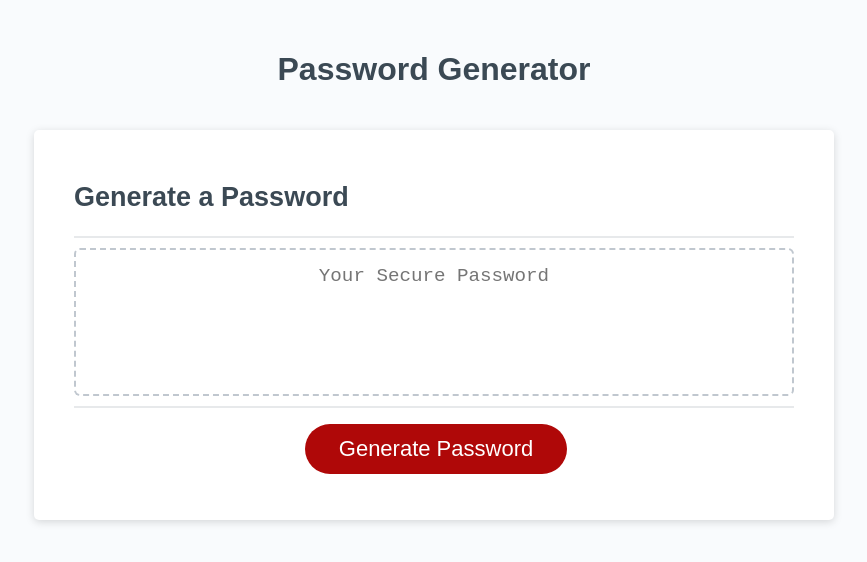
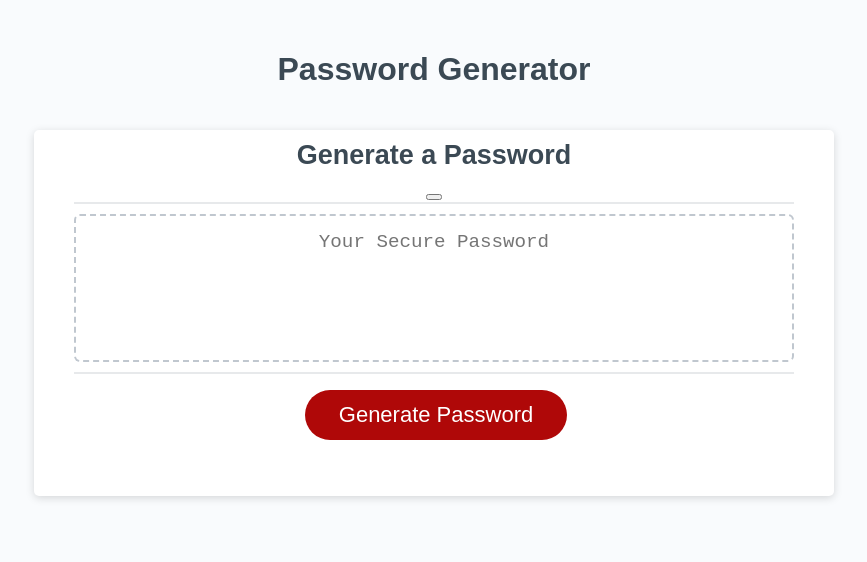
Before and after one commit to benw10-1/hw_3, a plain HTML site: page index.html in a window 1280 px wide. Shown: the whole page, without its empty margins (206-1073 px from the left). Drawn offline with Linux system fonts and the light colour scheme; files that its build step writes are made by us from their sources.

Commit message:
Changed file names in html file to fit file structure, corrected styling for card header

```diff
--- a/assets/style.css
+++ b/assets/style.css
@@ -39,7 +39,15 @@ header {
   font-size: 18px;
   margin: 0 auto;
   max-width: 800px;
-  padding: 30px 40px;
+  padding: 10px 40px 40px;
+}
+
+.card-header {
+  text-align: center;
+}
+
+.card-header h2 {
+  margin: 0 auto 10px;
 }
 
 .card-header::after {
--- a/index.html
+++ b/index.html
@@ -5,7 +5,7 @@
     <meta name="viewport" content="width=device-width, initial-scale=1.0" />
     <meta http-equiv="X-UA-Compatible" content="ie=edge" />
     <title>Password Generator</title>
-    <link rel="stylesheet" href="style.css" />
+    <link rel="stylesheet" href="assets/style.css" />
   </head>
   <body>
     <div class="wrapper">
@@ -15,6 +15,9 @@
       <div class="card">
         <div class="card-header">
           <h2>Generate a Password</h2>
+          <div class="buttons">
+            <button></button>
+          </div>
         </div>
         <div class="card-body">
           <textarea
@@ -29,6 +32,6 @@
         </div>
       </div>
     </div>
-    <script src="script.js"></script>
+    <script src="assets/script.js"></script>
   </body>
 </html>
```
